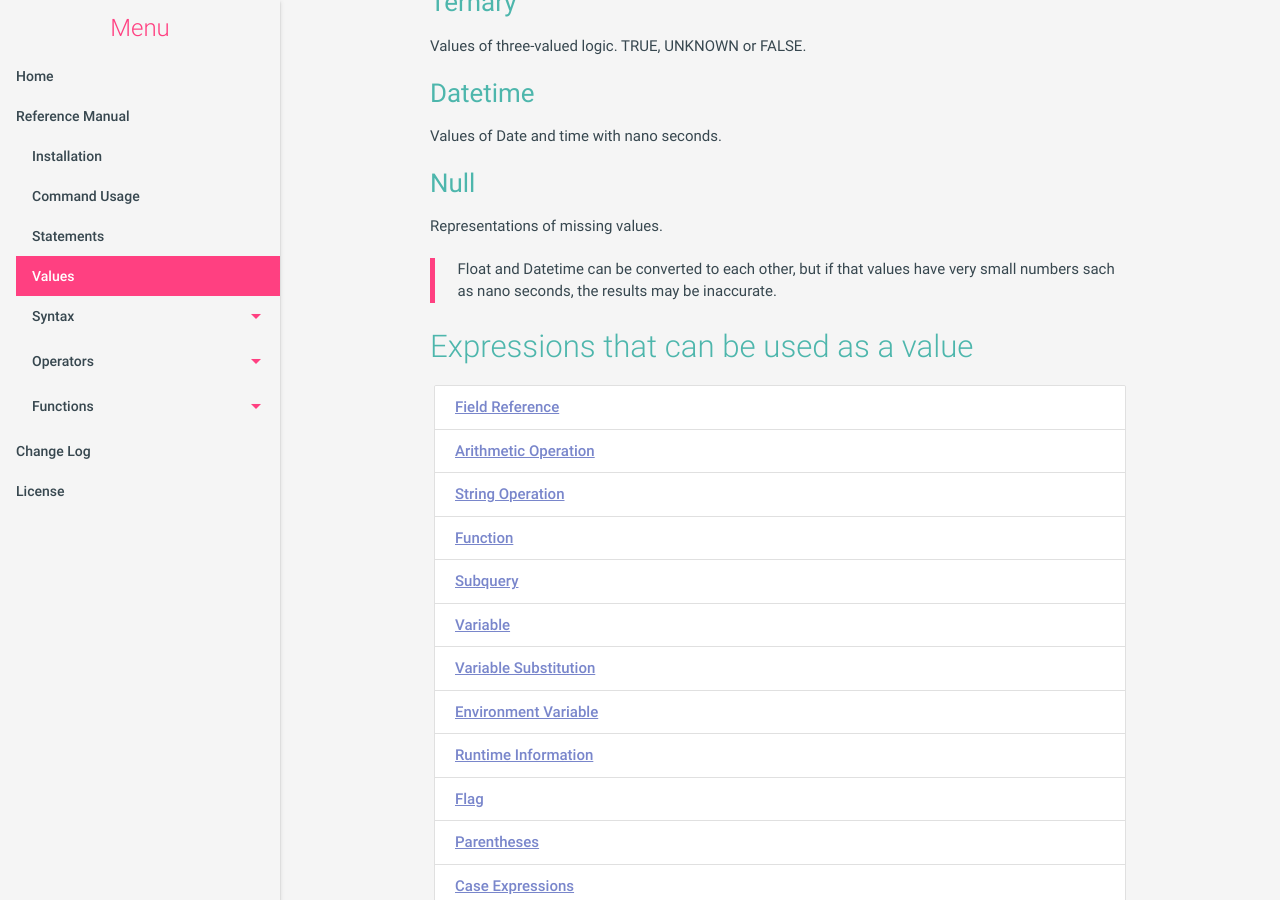
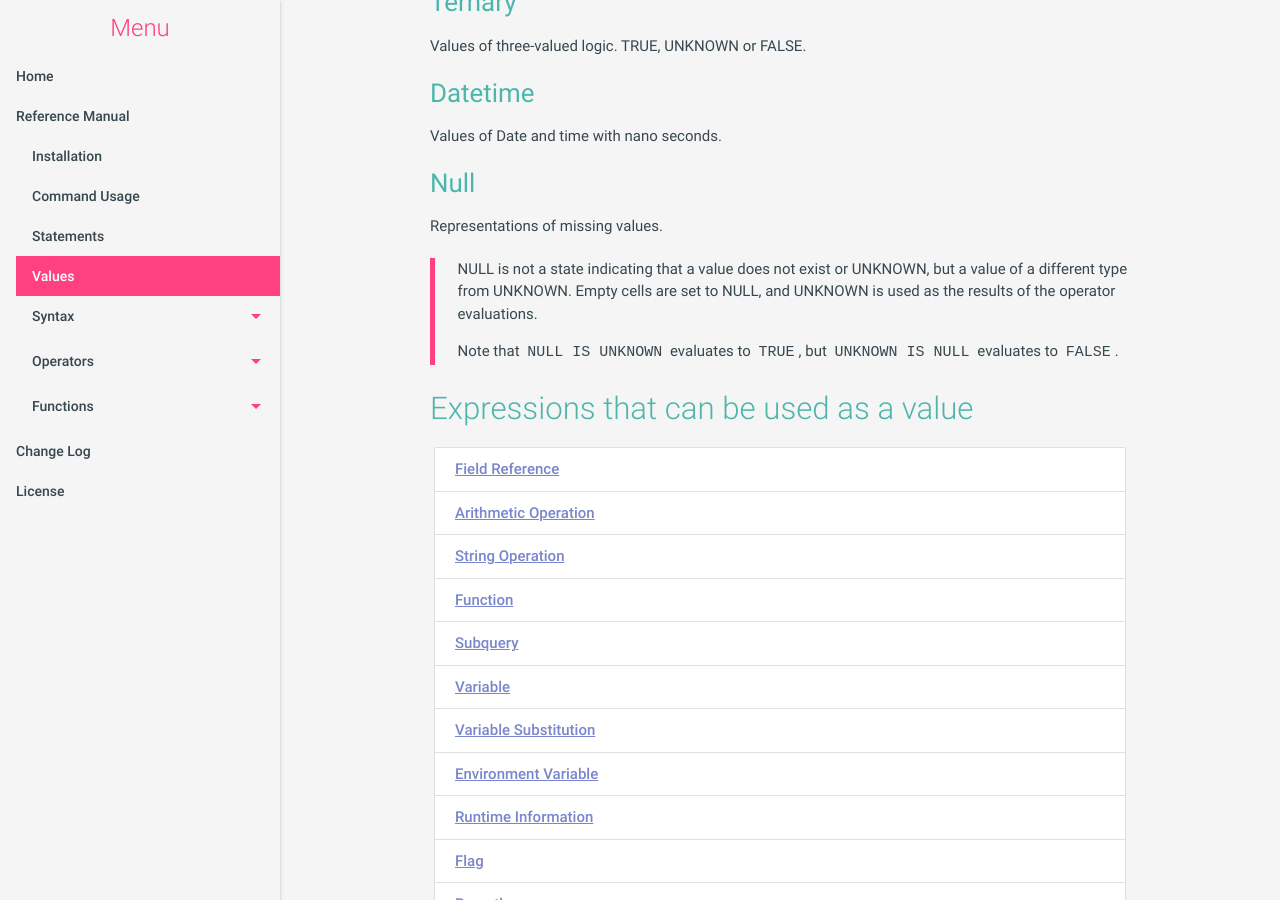
Before and after one commit to mithrandie/csvq, a Jekyll site: the page built from docs/_posts/2006-01-02-value.md, in a window 1280 px wide and 900 px high, scrolled down 856 px. Built offline with Jekyll 4.4.1, drawn with Linux system fonts in a browser that asks for light colours.

Commit message:
Update docs.

```diff
--- a/docs/_posts/2006-01-02-value.md
+++ b/docs/_posts/2006-01-02-value.md
@@ -48,7 +48,10 @@ Values of Date and time with nano seconds.
 
 Representations of missing values.
 
-> Float and Datetime can be converted to each other, but if that values have very small numbers sach as nano seconds, the results may be inaccurate.
+> NULL is not a state indicating that a value does not exist or UNKNOWN, but a value of a different type from UNKNOWN.
+> Empty cells are set to NULL, and UNKNOWN is used as the results of the operator evaluations.
+>
+> Note that `NULL IS UNKNOWN` evaluates to `TRUE`, but `UNKNOWN IS NULL` evaluates to `FALSE`.
 
 ## Expressions that can be used as a value
 {: #expressions}
--- a/docs/sitemap.xml
+++ b/docs/sitemap.xml
@@ -26,7 +26,7 @@
     </url>
     <url>
         <loc>https://mithrandie.github.io/csvq/reference/value.html</loc>
-        <lastmod>2019-05-03T00:52:54+00:00</lastmod>
+        <lastmod>2020-05-19T22:40:57+00:00</lastmod>
     </url>
     <url>
         <loc>https://mithrandie.github.io/csvq/reference/select-query.html</loc>
```
